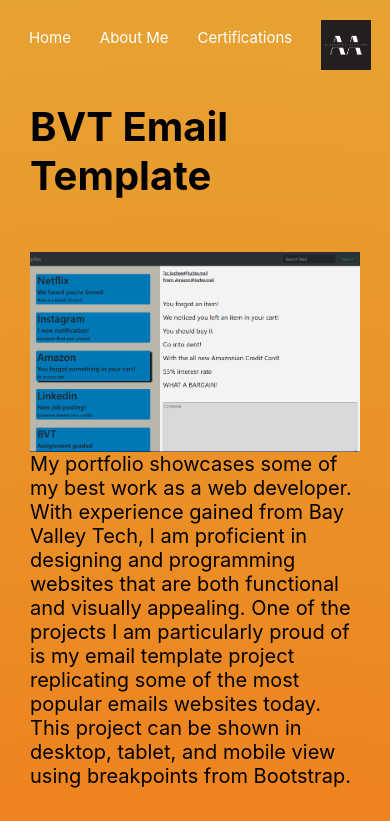
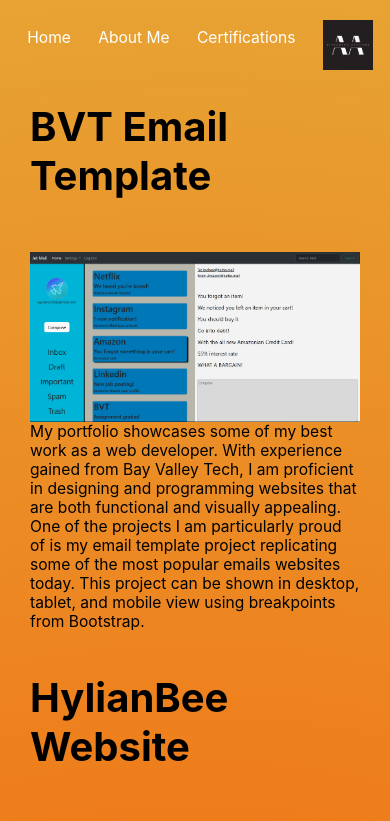
Before and after one commit to Oceanvibes209/React-Mini-Portfolio, a React (Create React App) app: page /Portfolio in a window 390 px wide. Shown: the top 821 px of the page. Built offline with nearby package versions, Linux system fonts and the light colour scheme.

Commit message:
Added code to the links on all pages so they shrink when the browser shrinks, also with the images in portfolio

```diff
--- a/src/About.css
+++ b/src/About.css
@@ -57,7 +57,8 @@
   }
 
 .about-links{
-  font-size: 20px;
+  font-size: 4vw;
+  /* Makes the font shrink with the browser */
 }
 
 .about-nav img{
--- a/src/Certifications.css
+++ b/src/Certifications.css
@@ -44,11 +44,12 @@
 @media screen and (max-width: 690px) {
 
   .certs-images {
-    grid-template-columns: repeat(auto-fill, minmax(250px, 1fr)); /* Adjust the minmax value */
+    grid-template-columns: repeat(auto-fill, minmax(200px, 1fr)); /* Adjust the minmax value */
   }
 
   .certs-links {
-    font-size: 20px;
+    font-size: 4vw;
+    /* Makes the font shrink with the browser */
   }
 
   .certs-nav img {
--- a/src/Portfolio.css
+++ b/src/Portfolio.css
@@ -53,11 +53,23 @@
 
 @media screen and (max-width: 690px) {
   .port-links {
-    font-size: 15px;
+    font-size: 4vw;
+    /* Makes the font shrink with the browser */
   }
 
   .port-nav img {
     height: 50px;
     width: 50px;
   }
+
+  .project p{
+    font-size:4vw;
+  }
+
+  /* To make the images flexible */
+  .project img{
+    max-width: 100%;
+    height: auto;
+    width: auto\9;
+  }
 }
```
